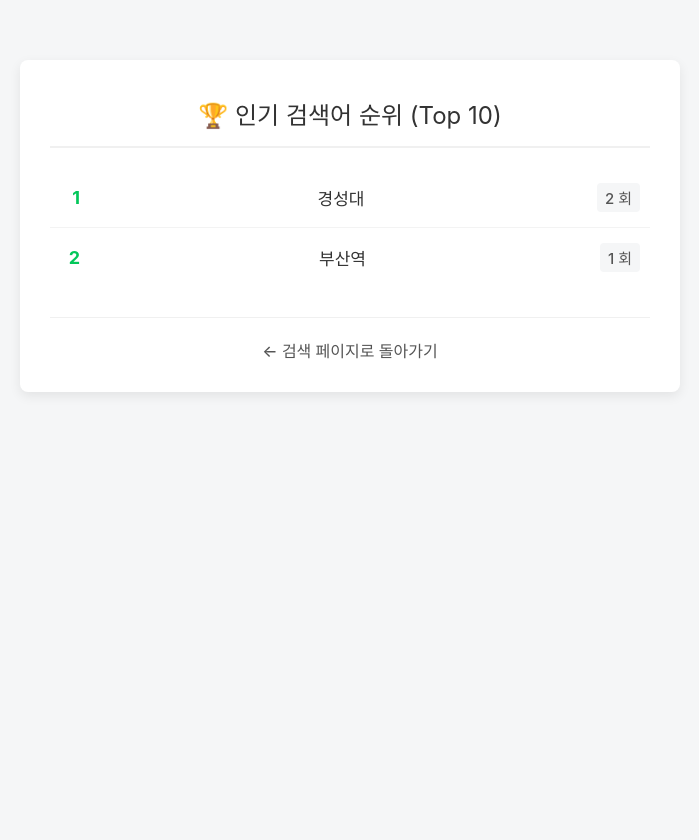
After one commit to hyoeun05/webblog, a Flask app: page /rank in a window 1280 px wide. The commit adds this page. Shown: the whole page, without its empty margins (290-989 px from the left). Run offline with Flask 3, Linux system fonts and the light colour scheme; data comes from the database, SQL or seed files in the repository; both versions use the stored data as it was after the commit.

Commit message:
맛집 블로그 검색 순위

```diff
--- a/app.py
+++ b/app.py
@@ -1,52 +1,136 @@
-from flask import Flask, render_template, request, jsonify
+from flask import Flask, render_template, request, jsonify, g
+from flask_cors import CORS
 import requests
-import json
+import sqlite3 #! DB 사용을 위해 import
+
 app = Flask(__name__)
+CORS(app)
 
-NAVER_CLIENT_ID = ""
+# --- 네이버 API 키 ---
+# (키를 안전하게 관리하세요)
+NAVER_CLIENT_ID = "9Q6o2Qnqn3TztgCqMwEQ"
 NAVER_CLIENT_SECRET = ""
+# --------------------
+
+# --- SQLite DB 설정 ---
+DATABASE = 'search.db'
+
+def get_db():
+    """
+    요청(Request)별로 유일한 DB 커넥션을 생성하거나 반환합니다.
+    """
+    db = getattr(g, '_database', None)
+    if db is None:
+        db = g._database = sqlite3.connect(DATABASE)
+        # 결과를 딕셔너리 형태로 받기 위해 row_factory 설정
+        db.row_factory = sqlite3.Row
+    return db
+
+@app.teardown_appcontext
+def close_connection(exception):
+    """요청이 끝날 때 DB 커넥션을 닫습니다."""
+    db = getattr(g, '_database', None)
+    if db is not None:
+        db.close()
+
+# --- DB 테이블 정의 스크립트 ---
+# 'search_log' 테이블이 없으면 생성합니다.
+DB_SCHEMA_SCRIPT = """
+CREATE TABLE IF NOT EXISTS search_log (
+    id INTEGER PRIMARY KEY AUTOINCREMENT,
+    query TEXT NOT NULL,
+    timestamp DATETIME DEFAULT CURRENT_TIMESTAMP
+);
+"""
+
+def setup_database():
+    """앱 시작 시 DB 테이블을 확인하고 생성합니다."""
+    print("데이터베이스 설정 중...")
+    db = sqlite3.connect(DATABASE)
+    db.cursor().executescript(DB_SCHEMA_SCRIPT)
+    db.commit()
+    db.close()
+    print("데이터베이스 설정 완료.")
+# -------------------------
 
 @app.route('/')
 def index():
+    """메인 HTML 페이지를 렌더링합니다."""
     return render_template('index.html')
 
-@app.route('/blog', methods=['POST'])
+@app.route('/search', methods=['POST'])
 def search_blog():
-    """클라이언트로부터 검색어를 받아 네이버 API에 블로그 검색을 요청합니다."""
+    """검색 요청을 처리하고, 검색어를 DB에 저장합니다."""
 
-    # 1. 클라이언트가 보낸 JSON 데이터에서 'query'를 추출
     data = request.get_json()
-    query = data.get('query')
+    if not data or 'query' not in data:
+         return jsonify({"error": "JSON 요청 형식이 잘못되었습니다."}), 400
+
+    query = data.get('query').strip() # 양 끝 공백 제거
 
     if not query:
         return jsonify({"error": "검색어가 없습니다."}), 400
 
-    # 2. 네이버 검색 API (블로그) URL
+    #! ----- DB에 검색어 저장 -----
+    try:
+        db = get_db()
+        # 사용자가 입력한 검색어를 그대로 저장
+        db.execute('INSERT INTO search_log (query) VALUES (?)', (query,))
+        db.commit()
+    except sqlite3.Error as e:
+        print(f"DB 저장 오류: {e}")
+        # DB 오류가 나더라도 검색 기능 자체는 작동하도록 로깅만 합니다.
+    #! --------------------------
+
+    # --- 네이버 API 요청 로직 ---
     api_url = "https://openapi.naver.com/v1/search/blog.json"
-
-    # 3. API 요청 헤더 설정
     headers = {
         "X-Naver-Client-Id": NAVER_CLIENT_ID,
         "X-Naver-Client-Secret": NAVER_CLIENT_SECRET,
     }
-
-    # 4. API 요청 파라미터 설정
     params = {
-        "query": query,
-        "display": 10,
+        "query": query + " 맛집",  #! 수정: ' 맛집'을 자동으로 추가하여 맛집 검색이 되도록 변경
+        "display": 10,   # 10개 결과
+        "sort": "sim"    # 정확도순
     }
 
     try:
-        # 5. 네이버 API에 GET 요청
         response = requests.get(api_url, headers=headers, params=params)
         response.raise_for_status() # 오류 발생 시 예외 처리
-
-        # 6. 결과를 JSON으로 변환하여 클라이언트에 반환
         search_data = response.json()
         return jsonify(search_data)
 
+    except requests.exceptions.HTTPError as err:
+        # API에서 4xx, 5xx 오류 반환 시
+        return jsonify({"error": f"API 오류: {err.response.status_code}", "message": err.response.text}), err.response.status_code
     except requests.exceptions.RequestException as e:
+        # 네트워크 오류 등
         return jsonify({"error": str(e)}), 500
 
+#! ----- [신규] 인기 검색어 순위 페이지 -----
+@app.route('/rank')
+def rank():
+    """DB에서 검색어 순위를 집계하여 페이지를 렌더링합니다."""
+    try:
+        db = get_db()
+        # 검색어를 그룹화하고, 많이 검색된 순(DESC)으로 10개만 가져옵니다.
+        cursor = db.execute(
+            'SELECT query, COUNT(query) as count '
+            'FROM search_log '
+            'GROUP BY query '
+            'ORDER BY count DESC '
+            'LIMIT 10'
+        )
+        rankings = cursor.fetchall() # 예: [ {'query': '강남역', 'count': 5}, ... ]
+
+        # rank.html 템플릿에 rankings 데이터를 전달합니다.
+        return render_template('rank.html', rankings=rankings)
+
+    except sqlite3.Error as e:
+        print(f"DB 조회 오류: {e}")
+        return render_template('rank.html', rankings=[], error="순위를 불러오는 데 실패했습니다.")
+# ------------------------------------
+
 if __name__ == '__main__':
-    app.run(debug=True)
+    setup_database() #! 앱 실행 전 DB 테이블 생성 확인
+    app.run(debug=True, port=5000)
--- a/static/style.css
+++ b/static/style.css
@@ -4,17 +4,24 @@ body {
     background-color: #f5f6f7;
     margin: 0;
     padding: 20px;
+    display: flex;
+    flex-direction: column;
+    align-items: center;
+    min-height: 100vh;
 }
 
 .search-container {
+    width: 100%;
     max-width: 600px;
-    margin: 40px auto;
+    margin: 40px auto 20px auto;
     text-align: center;
 }
 
 h1 {
     color: #333;
-    font-weight: 300;
+    font-weight: 400; /* 너무 두껍지 않게 */
+    font-size: 24px;
+    margin-bottom: 20px;
 }
 
 #search-form {
@@ -23,6 +30,7 @@ h1 {
     border: 2px solid #03C75A; /* 네이버 메인 컬러 */
     border-radius: 6px;
     overflow: hidden; /* 버튼의 둥근 모서리를 위해 */
+    box-shadow: 0 2px 4px rgba(0,0,0,0.1);
 }
 
 #search-input {
@@ -41,55 +49,231 @@ h1 {
     display: flex;
     align-items: center;
     justify-content: center;
+    transition: background-color 0.2s;
 }
 
 #search-button:hover {
     background-color: #02b350;
 }
 
+/* ---------------------------------- */
 /* 결과 리스트 스타일 */
+/* ---------------------------------- */
 #results-container {
+    width: 100%;
     max-width: 600px;
     margin: 20px auto;
 }
 
 .result-item {
     background-color: #fff;
-    border: 1px solid #ddd;
-    border-radius: 4px;
-    padding: 15px 20px;
-    margin-bottom: 10px;
+    border: 1px solid #e0e0e0;
+    border-radius: 8px;
+    padding: 20px;
+    margin-bottom: 12px;
     box-shadow: 0 1px 3px rgba(0,0,0,0.05);
+    transition: box-shadow 0.2s;
+}
+
+.result-item:hover {
+    box-shadow: 0 4px 12px rgba(0,0,0,0.08);
 }
 
 .result-item h3 {
-    margin: 0 0 5px 0;
+    margin: 0 0 8px 0;
     font-size: 18px;
+    overflow: hidden;
+    text-overflow: ellipsis;
+    white-space: nowrap;
 }
 
 .result-item h3 a {
     text-decoration: none;
-    color: #1a0dab; /* 구글/네이버 링크 색상 */
+    color: #1a0dab; /* 링크 색상 */
 }
 
 .result-item h3 a:hover {
     text-decoration: underline;
 }
 
-/* 네이버 API가 반환하는 <b> 태그를 강조 */
+/* 네이버 API가 반환하는 <b> 태그 강조 */
 .result-item b {
     color: #03C75A;
-    font-weight: bold;
+    font-weight: 600;
 }
 
 .result-item p {
-    margin: 5px 0;
+    margin: 10px 0;
     font-size: 14px;
-    color: #555;
+    color: #444;
     line-height: 1.6;
+    /* 본문 3줄 요약 */
+    display: -webkit-box;
+    -webkit-box-orient: vertical;
+    overflow: hidden;
+    text-overflow: ellipsis;
+
+    /* ---! [수정] 경고 메시지 해결 --- */
+    -webkit-line-clamp: 3; /* 구형 브라우저용 */
+    line-clamp: 3;         /* 신형 브라우저용 표준 속성 */
+    /* ----------------------------- */
 }
 
 .result-item .meta {
-    font-size: 12px;
-    color: #888;
+    font-size: 13px;
+    color: #777;
+    margin-top: 10px;
 }
+
+.result-item .meta strong {
+    color: #333;
+    font-weight: 500;
+}
+
+/* ---------------------------------- */
+/* 로딩 스피너 스타일 */
+/* ---------------------------------- */
+.spinner-container {
+    text-align: center;
+    padding: 20px;
+}
+.spinner {
+    border: 4px solid #f3f3f3; /* 회색 트랙 */
+    border-top: 4px solid #03C75A; /* 초록색 스피너 */
+    border-radius: 50%;
+    width: 30px;
+    height: 30px;
+    animation: spin 1s linear infinite;
+    display: inline-block;
+}
+
+@keyframes spin {
+    0% { transform: rotate(0deg); }
+    100% { transform: rotate(360deg); }
+}
+
+/* ---------------------------------- */
+/* [신규] 메인 페이지 - 순위 링크 스타일 */
+/* ---------------------------------- */
+.rank-link-container {
+    text-align: center;
+    margin-top: 20px;
+}
+
+.rank-link-container a {
+    text-decoration: none;
+    color: #03C75A;
+    font-weight: 500;
+    font-size: 14px;
+    padding: 8px 12px;
+    border-radius: 6px;
+    background-color: #fff;
+    border: 1px solid #e0e0e0;
+    transition: background-color 0.2s, box-shadow 0.2s;
+}
+
+.rank-link-container a:hover {
+    background-color: #f9f9f9;
+    box-shadow: 0 2px 4px rgba(0,0,0,0.05);
+}
+
+
+/* ---------------------------------- */
+/* [신규] 순위 페이지 (rank.html) 스타일 */
+/* ---------------------------------- */
+.rank-container {
+    width: 100%;
+    max-width: 600px;
+    margin: 40px auto;
+    background-color: #fff;
+    border-radius: 8px;
+    padding: 20px 30px 30px 30px;
+    box-shadow: 0 4px 12px rgba(0,0,0,0.08);
+}
+
+.rank-container h1 {
+    text-align: center;
+    border-bottom: 2px solid #f0f0f0;
+    padding-bottom: 15px;
+}
+
+.rank-list {
+    list-style-type: none; /* 기본 숫자 제거 */
+    padding-left: 0;
+    margin: 0;
+    counter-reset: rank-counter; /* 순위 카운터 초기화 */
+}
+
+.rank-list li {
+    display: flex;
+    align-items: center;
+    justify-content: space-between; /* 양쪽 정렬 */
+    font-size: 17px;
+    padding: 15px 10px;
+    border-bottom: 1px solid #f3f3f3;
+    counter-increment: rank-counter; /* 카운터 1씩 증가 */
+}
+
+.rank-list li:last-child {
+    border-bottom: none;
+}
+
+/* CSS로 순위 숫자 (1, 2, 3...) 생성 */
+.rank-list li::before {
+    content: counter(rank-counter); /* CSS 카운터 표시 */
+    font-weight: bold;
+    font-size: 18px;
+    color: #03C75A;
+    margin-right: 20px;
+    min-width: 20px; /* 너비 고정 */
+    text-align: right;
+}
+
+.rank-query {
+    font-weight: 500;
+    color: #333;
+    /* 긴 검색어 말줄임표 처리 */
+    overflow: hidden;
+    text-overflow: ellipsis;
+    white-space: nowrap;
+    margin-right: 15px;
+}
+
+.rank-count {
+    font-size: 15px;
+    font-weight: 500;
+    color: #555;
+    background-color: #f5f6f7;
+    padding: 4px 8px;
+    border-radius: 4px;
+    flex-shrink: 0; /* '...회' 부분이 줄어들지 않도록 설정 */
+}
+
+/* 데이터가 없거나 오류일 때 메시지 */
+.no-data, .error-message {
+    text-align: center;
+    color: #777;
+    padding: 30px 0;
+}
+
+.error-message {
+    color: #d93025; /* 붉은색 오류 메시지 */
+}
+
+.back-link-container {
+    text-align: center;
+    margin-top: 30px;
+    border-top: 1px solid #f0f0f0;
+    padding-top: 20px;
+}
+
+.back-link {
+    text-decoration: none;
+    color: #555;
+    font-weight: 500;
+    transition: color 0.2s;
+}
+
+.back-link:hover {
+    color: #03C75A;
+}
--- /dev/null
+++ b/templates/rank.html
@@ -0,0 +1,47 @@
+<!DOCTYPE html>
+
+<html lang="ko">
+<head>
+<meta charset="UTF-8">
+<meta name="viewport" content="width=device-width, initial-scale=1.0">
+<title>인기 검색어 순위</title>
+<!-- 메인 CSS 재사용 -->
+<link rel="stylesheet" href="{{ url_for('static', filename='style.css') }}">
+</head>
+<body>
+
+<!-- 순위 표시를 위한 컨테이너 -->
+<div class="rank-container">
+    <h1>🏆 인기 검색어 순위 (Top 10)</h1>
+
+    <!-- DB에서 전달받은 rankings 변수를 사용 -->
+    {% if error %}
+        <!-- 오류 발생 시 -->
+        <p class="error-message">{{ error }}</p>
+    {% elif rankings %}
+        <!-- 순위 리스트 (ordered list) -->
+        <ol class="rank-list">
+            <!--
+              Jinja2 템플릿 문법
+              item 예시: {'query': '강남역', 'count': 5}
+            -->
+            {% for item in rankings %}
+                <li>
+                    <span class="rank-query">{{ item['query'] }}</span>
+                    <span class="rank-count">{{ item['count'] }} 회</span>
+                </li>
+            {% endfor %}
+        </ol>
+    {% else %}
+        <!-- 검색 기록이 없을 때 -->
+        <p class="no-data">아직 검색 기록이 없습니다.</p>
+    {% endif %}
+
+    <div class="back-link-container">
+        <a href="/" class="back-link">← 검색 페이지로 돌아가기</a>
+    </div>
+</div>
+
+
+</body>
+</html>
```
Also changed, not shown: static/script.js (+29 -20 lines), templates/index.html (+21 -1 lines), search.db (added), 1 other file.
